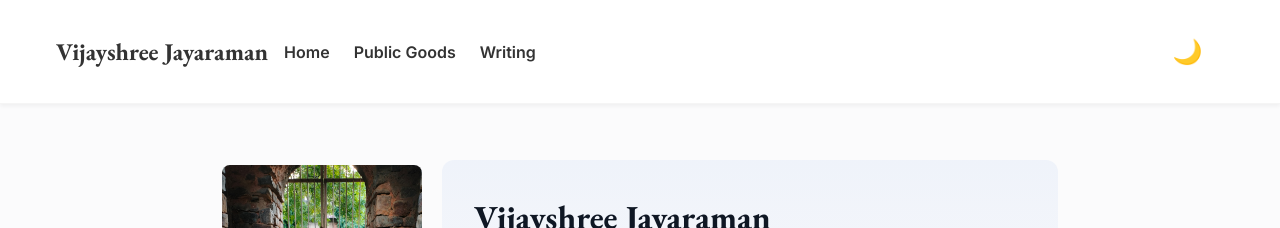
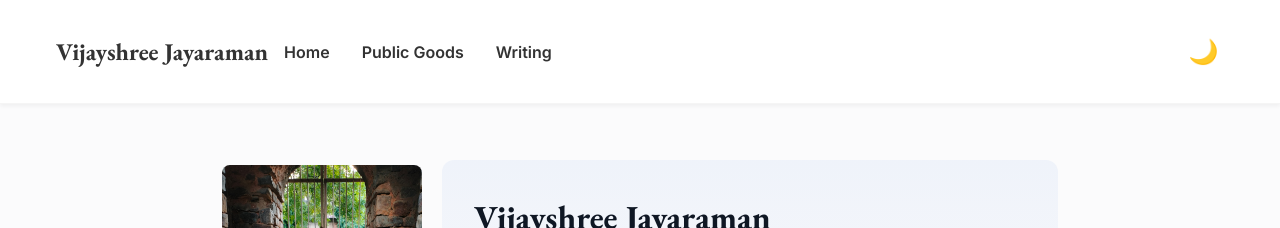
Before and after one commit to vijayshree-jayaraman/vijayshree-jayaraman.github.io, a Jekyll site: the page built from index.md, in a window 1280 px wide. Shown: the top 228 px of the page. Built offline with Jekyll 4.4.1, drawn with Linux system fonts in a browser that asks for light colours.

Commit message:
Update default.html

```diff
--- a/_layouts/default.html
+++ b/_layouts/default.html
@@ -61,6 +61,7 @@
       font-size: 1.5rem;
       text-decoration: none;
       color: inherit;
+      flex-shrink: 0;
     }
 
     /* Nav styling */
@@ -82,9 +83,10 @@
 
     .site-nav {
       display: flex;
-      gap: 1.5rem;
+      gap: 2rem;
+      flex-grow: 1;
+      justify-content: flex-start;
       flex-wrap: nowrap;
-      flex-grow: 1;
     }
     .site-nav a {
       text-decoration: none;
@@ -102,6 +104,7 @@
       color: inherit;
       margin-left: 1rem;
       flex-shrink: 0;
+      transition: color 0.3s ease;
     }
 
     .icon-btn {
@@ -113,6 +116,9 @@
     }
 
     .nav-actions {
+      display: flex;
+      align-items: center;
+      gap: 1rem;
       flex-shrink: 0;
     }
 
@@ -202,9 +208,8 @@
         <a href="{{ '/writing/' | relative_url }}">Writing</a>
       </nav>
 
-      <button id="theme-toggle" class="icon-btn" aria-label="Toggle dark mode" title="Toggle dark mode">🌙</button>
-
       <div class="nav-actions">
+        <button id="theme-toggle" class="icon-btn" aria-label="Toggle dark mode" title="Toggle dark mode">🌙</button>
         <button id="nav-toggle" class="icon-btn nav-toggle" aria-label="Toggle menu" title="Toggle menu">☰</button>
       </div>
     </div>
@@ -235,11 +240,30 @@
       siteNav.classList.toggle('show');
     });
 
+    function loadTheme() {
+      const savedTheme = localStorage.getItem('theme');
+      if (savedTheme) {
+        document.body.setAttribute('data-theme', savedTheme);
+        updateToggleIcon(savedTheme);
+      } else {
+        document.body.setAttribute('data-theme', 'light');
+        updateToggleIcon('light');
+      }
+    }
+
+    function updateToggleIcon(theme) {
+      themeToggle.textContent = theme === 'dark' ? '☀️' : '🌙';
+    }
+
     themeToggle.addEventListener('click', () => {
-      const body = document.body;
-      const currentTheme = body.getAttribute('data-theme');
-      body.setAttribute('data-theme', currentTheme === 'light' ? 'dark' : 'light');
+      const currentTheme = document.body.getAttribute('data-theme');
+      const newTheme = currentTheme === 'light' ? 'dark' : 'light';
+      document.body.setAttribute('data-theme', newTheme);
+      localStorage.setItem('theme', newTheme);
+      updateToggleIcon(newTheme);
     });
+
+    loadTheme();
   </script>
 </body>
 </html>
```
